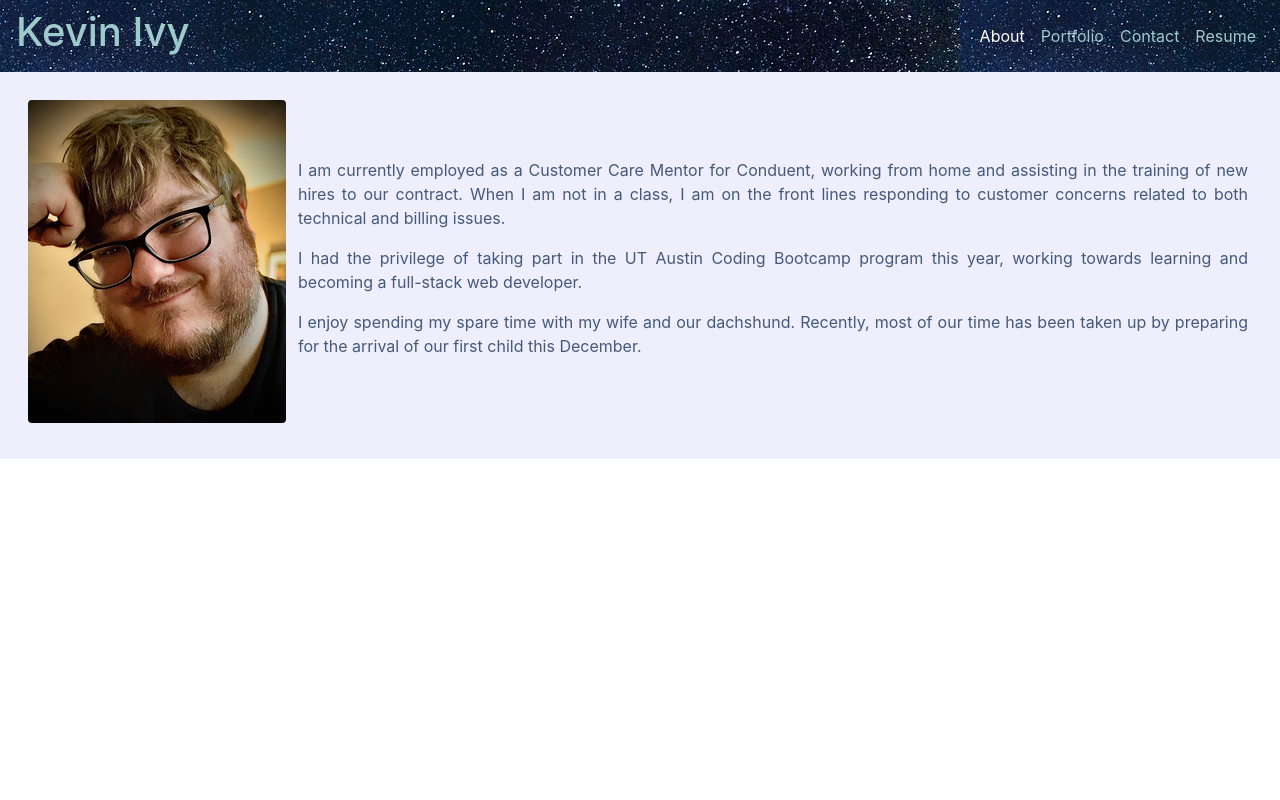
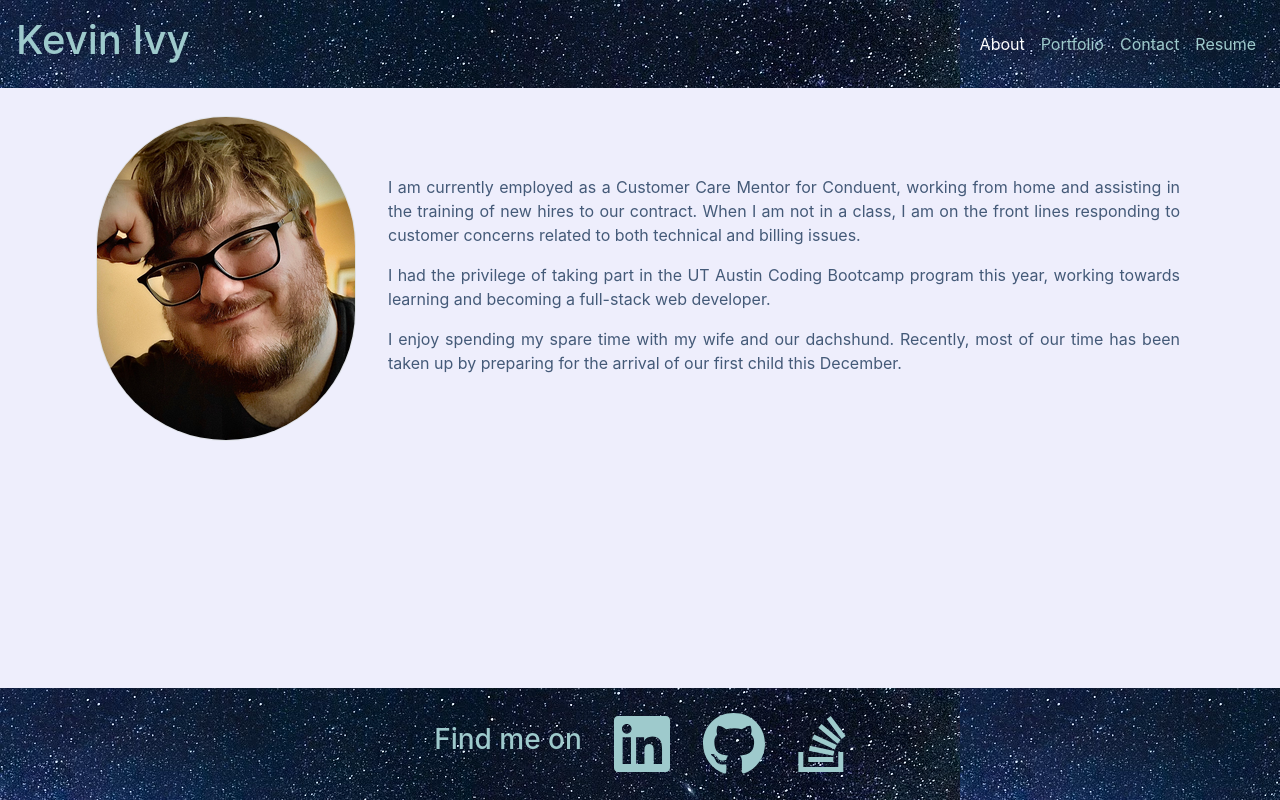
Before and after one commit to kevin-ivy/kevin.ivy2.0, a React (Create React App) app: page / in a window 1280 px wide. Built offline with nearby package versions, Linux system fonts and the light colour scheme.

Commit message:
Added footer

```diff
--- a/package.json
+++ b/package.json
@@ -3,6 +3,10 @@
   "version": "0.1.0",
   "private": true,
   "dependencies": {
+    "@fortawesome/fontawesome-svg-core": "^1.2.30",
+    "@fortawesome/free-brands-svg-icons": "^5.14.0",
+    "@fortawesome/free-solid-svg-icons": "^5.14.0",
+    "@fortawesome/react-fontawesome": "^0.1.11",
     "@testing-library/jest-dom": "^4.2.4",
     "@testing-library/react": "^9.5.0",
     "@testing-library/user-event": "^7.2.1",
--- a/public/index.html
+++ b/public/index.html
@@ -26,7 +26,7 @@
     -->
     <title>React App</title>
   </head>
-  <body>
+  <body style="background-color: #eeeefc">
     <noscript>You need to enable JavaScript to run this app.</noscript>
     <div id="root"></div>
     <!--
--- a/src/App.js
+++ b/src/App.js
@@ -3,6 +3,7 @@ import './App.css';
 import 'bootstrap/dist/css/bootstrap.min.css';
 import About from '../src/components/About';
 import Header from '../src/components/Header';
+import Footer from '../src/components/Footer';
 
 function App() {
   const [currentPage, handlePageChange] = useState('About');
@@ -19,9 +20,10 @@ function App() {
   return (
     <div>
       <Header currentPage={currentPage} handlePageChange={handlePageChange} />
-      <main>
+      <main className='p-0'>
         {renderPage()}
       </main>
+      <Footer />
     </div>
   )
 }
--- a/src/components/About/index.js
+++ b/src/components/About/index.js
@@ -7,10 +7,10 @@ function About() {
             backgroundColor: '#eeeefc',
             color: '#445a78'
         }}>
-            <div className='m-1'>
-                <img src={portrait} className='mb-2 mx-auto d-block rounded' alt='selfportrait'/>
+            <div className='m-1 mr-4'>
+                <img src={portrait} className='mb-2 mx-auto d-block border rounded-pill' alt='selfportrait'/>
             </div>
-            <div className='m-1 p-1'>
+            <div className='m-1 p-1' style={{maxWidth: '800px'}}>
                 <p className='text-justify'>I am currently employed as a Customer Care Mentor for Conduent, working from home and assisting in the training of new hires to our contract. When I am not in a class, I am on the front lines responding to customer concerns related to both technical and billing issues.</p>
                 <p className='text-justify'>I had the privilege of taking part in the UT Austin Coding Bootcamp program this year, working towards learning and becoming a full-stack web developer.</p>
                 <p className='text-justify'>I enjoy spending my spare time with my wife and our dachshund. Recently, most of our time has been taken up by preparing for the arrival of our first child this December.</p>
--- /dev/null
+++ b/src/components/Footer/index.js
@@ -0,0 +1,22 @@
+import React from 'react';
+import Background from '../../assets/bg/background.png';
+import { FontAwesomeIcon } from '@fortawesome/react-fontawesome';
+import { faLinkedin } from '@fortawesome/free-brands-svg-icons';
+import { faGithub } from '@fortawesome/free-brands-svg-icons';
+import { faStackOverflow } from '@fortawesome/free-brands-svg-icons';
+
+function Footer(props) {
+    return (
+        <footer className='d-flex justify-content-center p-4 navbar fixed-bottom' style={{color: '#9ecacc', backgroundImage: `url(${Background})`}}>
+            <h3 className='mx-3'>Find me on</h3>
+            <a className='mx-3' href="https://www.linkedin.com/in/kevin-ivy-95867120/">
+           <FontAwesomeIcon icon={faLinkedin} color="#9ecacc" size="4x"/></a>
+           <a className='mx-3' href="https://github.com/kevin-ivy">
+           <FontAwesomeIcon icon={faGithub} color="#9ecacc" size="4x"/></a>
+           <a className='mx-3' href="https://stackoverflow.com/users/13028730/ivy">
+           <FontAwesomeIcon icon={faStackOverflow} color="#9ecacc" size="4x"/></a>
+        </footer>
+    )
+}
+
+export default Footer;
--- a/src/components/Header/index.js
+++ b/src/components/Header/index.js
@@ -1,13 +1,13 @@
 
 import React from 'react';
-import Background from '../../assets/bg/background.png'
+import Background from '../../assets/bg/background.png';
 
 function Header(props) {
     const tabs = ['About', 'Portfolio', 'Contact', 'Resume']
 
     return (
     <div style={{color: '#9ecacc', backgroundImage: `url(${Background})`}}>
-        <nav className='navbar navbar-expand navbar-dark sticky-top'>
+        <nav className='p-3 navbar navbar-expand navbar-dark sticky-top'>
         <h1 className='text-align-center'>Kevin Ivy</h1>
             <div className="collapse navbar-collapse justify-content-end" id="navBarToggle">
                 <ul className="navbar-nav">
--- a/src/index.css
+++ b/src/index.css
@@ -1,5 +1,5 @@
 body {
-  margin: 0;
+  margin: 5000px;
   font-family: -apple-system, BlinkMacSystemFont, 'Segoe UI', 'Roboto', 'Oxygen',
     'Ubuntu', 'Cantarell', 'Fira Sans', 'Droid Sans', 'Helvetica Neue',
     sans-serif;
```
Also changed, not shown: 1 other file (tests, documents, lock files or other folders).
